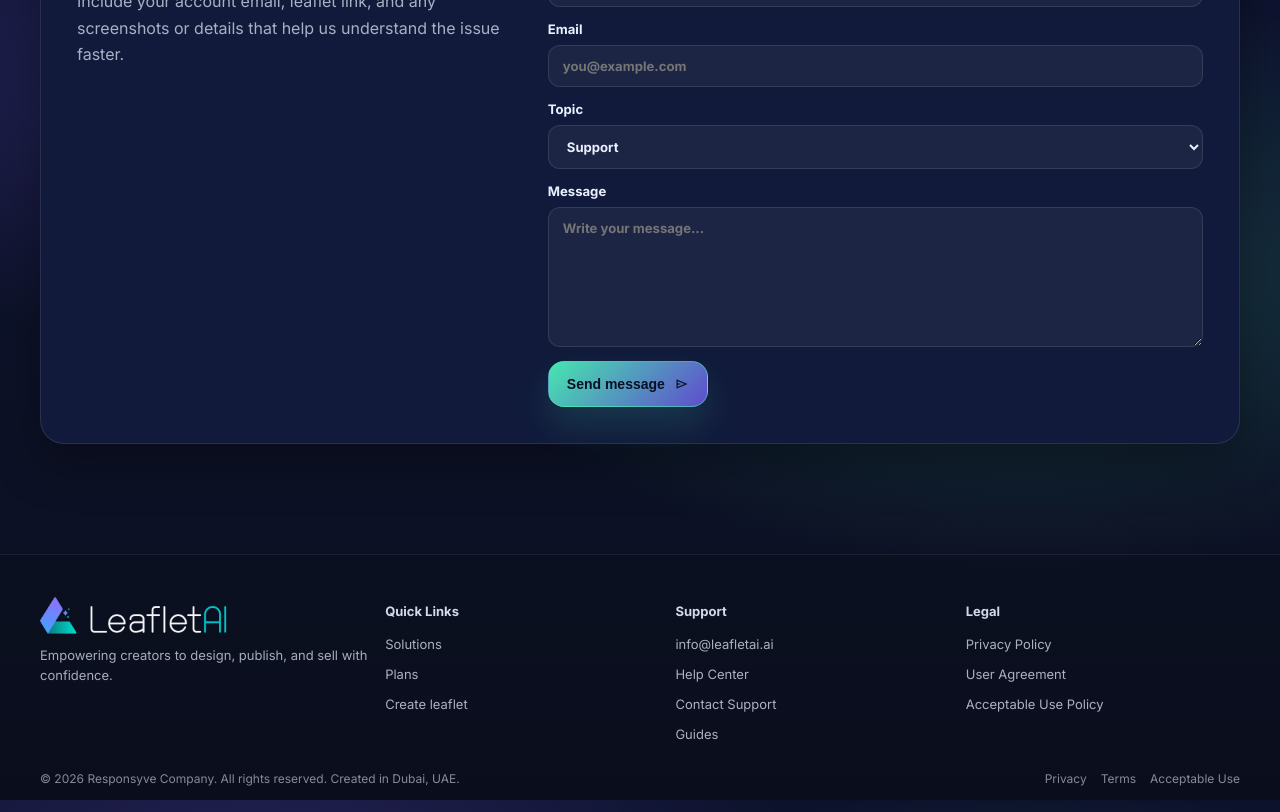
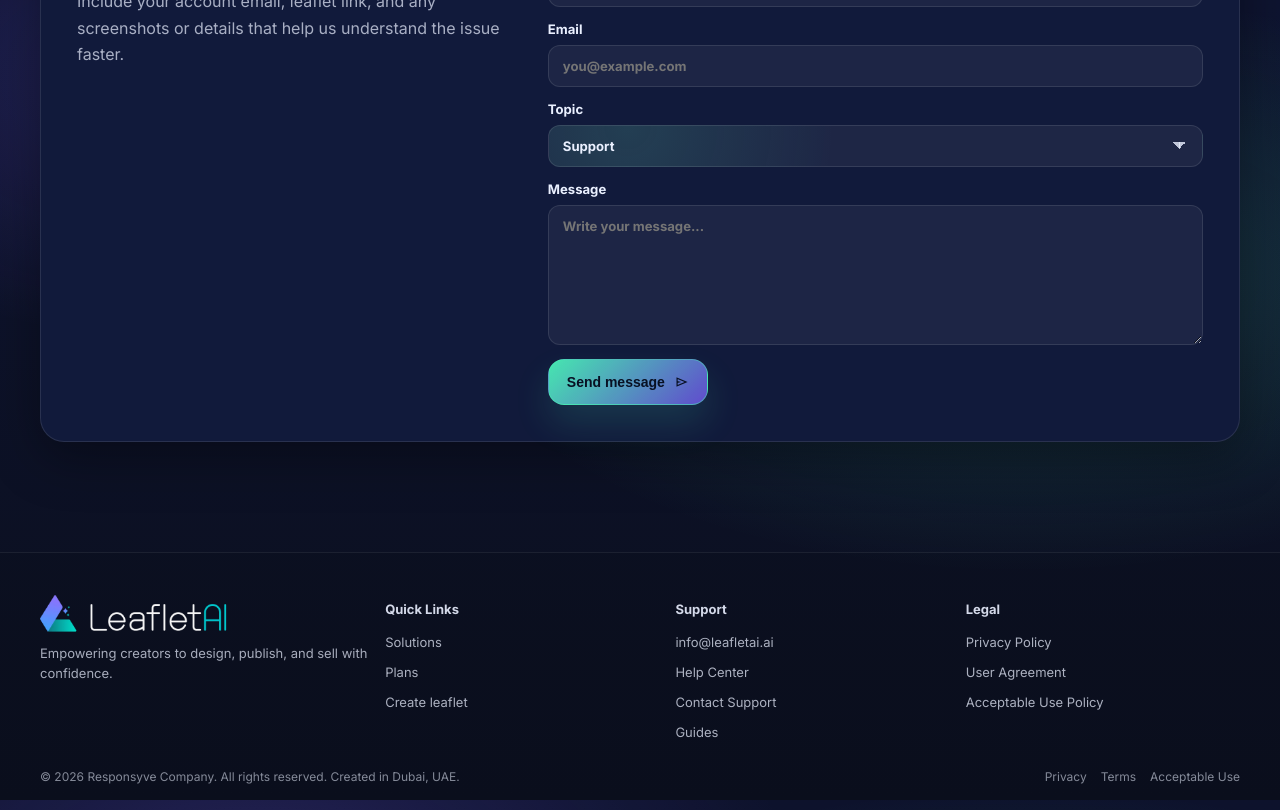
Before and after one commit to ZiadJarbou/leaflet_store, a React (Vite) app: page /contact in a window 1280 px wide. Shown: the part 800-1612 px from the top of the page. Built offline with nearby package versions, Linux system fonts and the light colour scheme; no server answers.

Commit message:
Style contact topic dropdown

```diff
--- a/src/pages/ContactPage.css
+++ b/src/pages/ContactPage.css
@@ -139,6 +139,28 @@
   outline: none;
 }
 
+.ct-topic-select {
+  -webkit-appearance: none;
+  appearance: none;
+  cursor: pointer;
+  padding-right: 44px !important;
+  background:
+    linear-gradient(45deg, transparent 50%, rgba(234,240,255,.8) 50%) calc(100% - 22px) 50% / 7px 7px no-repeat,
+    linear-gradient(135deg, rgba(234,240,255,.8) 50%, transparent 50%) calc(100% - 16px) 50% / 7px 7px no-repeat,
+    radial-gradient(circle at 12% 0%, rgba(73,242,182,.12), transparent 36%),
+    rgba(255,255,255,.055) !important;
+}
+
+.ct-topic-select:hover {
+  border-color: rgba(255,255,255,.18);
+  background-color: rgba(255,255,255,.075) !important;
+}
+
+.ct-topic-select option {
+  background: #101525;
+  color: #eaf0ff;
+}
+
 .ct-form textarea {
   resize: vertical;
   min-height: 140px;
--- a/src/pages/ContactPage.tsx
+++ b/src/pages/ContactPage.tsx
@@ -88,7 +88,7 @@ export default function ContactPage() {
               </label>
               <label>
                 Topic
-                <select name="topic" defaultValue="Support">
+                <select className="ct-topic-select" name="topic" defaultValue="Support">
                   <option>Support</option>
                   <option>Billing</option>
                   <option>Sales</option>
```
